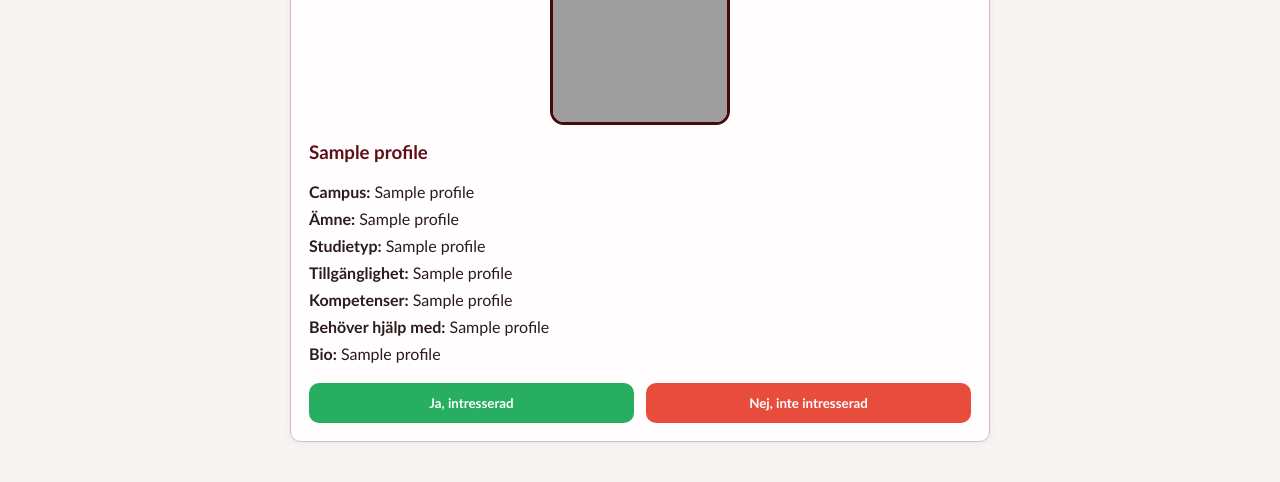
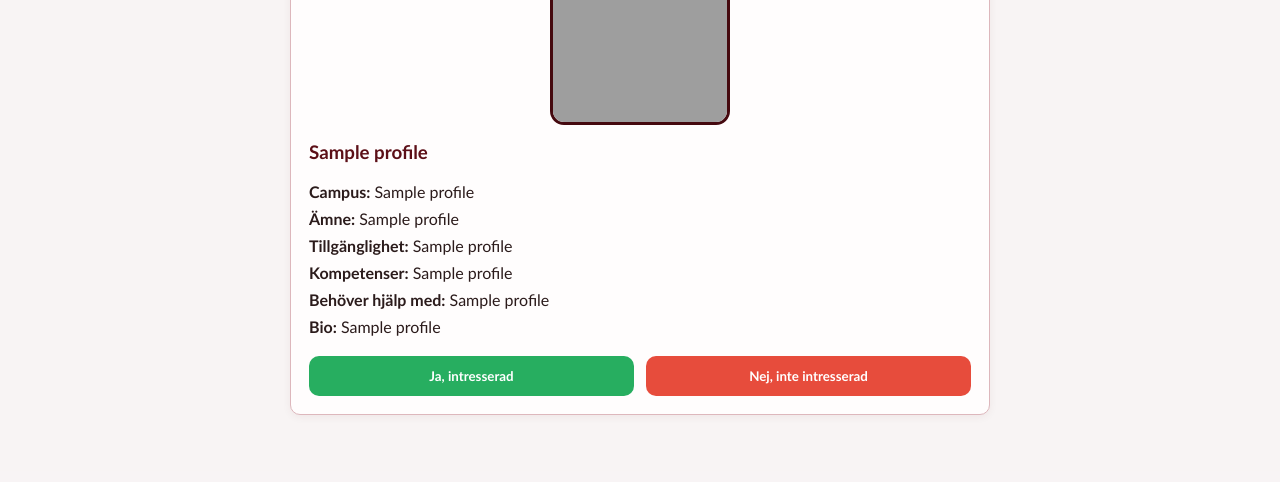
Before and after one commit to Najehnator/StudyBudy, a Flask app: template templates/other_user_profile.html in a window 1280 px wide. Shown: the part 329-811 px from the top of the page. After the commit the page ends 744 px from the top, so only its background shows below. Run offline with Flask 3, Linux system fonts and the light colour scheme; the template is opened without the code that fills it: most values are stand-ins (such as "Sample title", 1, 10 or a date in 2020); some libraries are stand-ins or nearby versions; grey boxes are pictures that could not be loaded.

Commit message:
borttagning av studietyp

```diff
--- a/templates/other_user_profile.html
+++ b/templates/other_user_profile.html
@@ -73,7 +73,6 @@
 
                 <p><strong>Campus:</strong> {{ profile[3] or 'Ej angivet' }}</p>
                 <p><strong>Ämne:</strong> {{ profile[4] or 'Ej angivet' }}</p>
-                <p><strong>Studietyp:</strong> {{ profile[5] or 'Ej angivet' }}</p>
                 <p><strong>Tillgänglighet:</strong> {{ profile[6] or 'Ej angivet' }}</p>
                 <p><strong>Kompetenser:</strong> {{ profile[7] or 'Ej angivet' }}</p>
                 <p><strong>Behöver hjälp med:</strong> {{ profile[8] or 'Ej angivet' }}</p>
```
